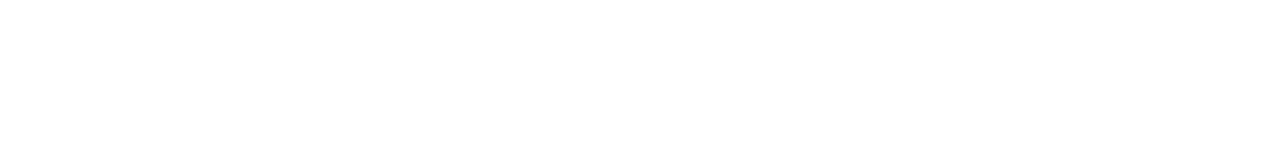
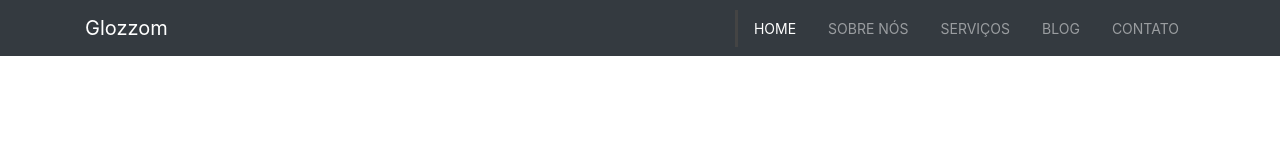
Before and after one commit to gideonfernandes/glozzom-theme, a plain HTML site: page index.html in a window 1280 px wide. Drawn offline with nearby package versions, Linux system fonts and the light colour scheme; some packages are replaced by stand-ins of ours; a script that the page names is missing.

Commit message:
Add navbar

```diff
--- a/css/style.css
+++ b/css/style.css
@@ -0,0 +1,10 @@
+.navbar .nav-item > .nav-link {
+	font-size: 14px;
+	text-transform: uppercase;
+	padding-left: 1rem;
+	padding-right: 1rem;
+}
+
+.navbar .nav-item.active {
+	border-left: 3px solid #444;
+}
--- a/index.html
+++ b/index.html
@@ -15,6 +15,34 @@
 </head>
 
 <body>
+  <!-- NAVBAR -->
+  <nav class="navbar navbar-expand-md navbar-dark bg-dark">
+    <div class="container">
+      <a href="index.html" class="navbar-brand">Glozzom</a>
+      <button class="navbar-toggler" data-toggle="collapse" data-target="#navbarCollapse">
+        <span class="navbar-toggler-icon"></span>
+      </button>
+      <div class="collapse navbar-collapse" id="navbarCollapse">
+        <ul class="navbar-nav ml-auto">
+          <li class="nav-item active">
+            <a href="index.html" class="nav-link">Home</a>
+          </li>
+          <li class="nav-item">
+            <a href="about.html" class="nav-link">Sobre Nós</a>
+          </li>
+          <li class="nav-item">
+            <a href="services.html" class="nav-link">Serviços</a>
+          </li>
+          <li class="nav-item">
+            <a href="blog.html" class="nav-link">Blog</a>
+          </li>
+          <li class="nav-item">
+            <a href="contact.html" class="nav-link">Contato</a>
+          </li>
+        </ul>
+      </div>
+    </div>
+  </nav>
 
   <script src="http://code.jquery.com/jquery-3.3.1.min.js" integrity="sha256-FgpCb/KJQlLNfOu91ta32o/NMZxltwRo8QtmkMRdAu8="
     crossorigin="anonymous"></script>
```
